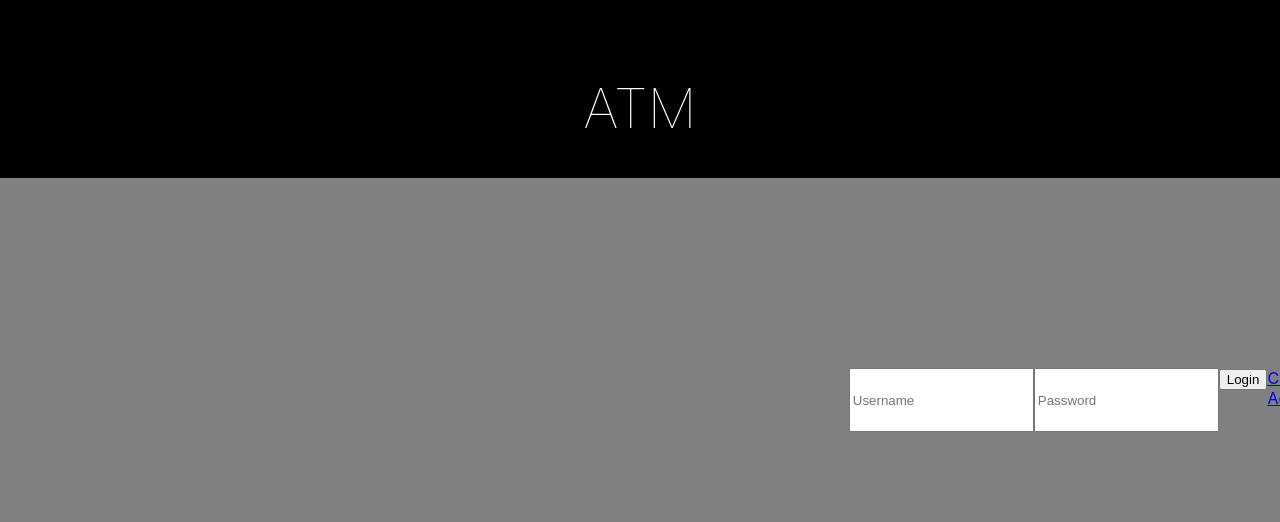
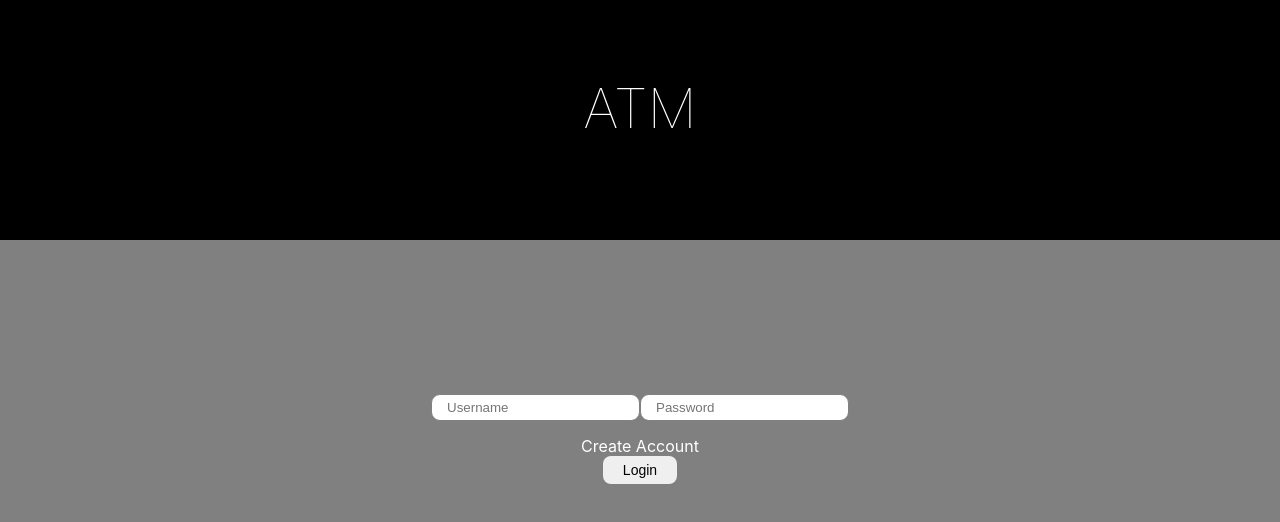
Before and after one commit to genady213/bank-frontend, a React (Create React App) app: page / in a window 1280 px wide. Shown: the top 522 px of the page. Built offline with nearby package versions, Linux system fonts and the light colour scheme.

Commit message:
Fixed the alignment

```diff
--- a/src/App.css
+++ b/src/App.css
@@ -1,4 +1,6 @@
-
-.app{
+body {
+  display: flex;
   height: 100vh;
+  width: 100%;
+  flex-direction: column;
 }
--- a/src/pages/login.css
+++ b/src/pages/login.css
@@ -1,6 +1,7 @@
 .login-main{
     display: flex;
     flex-direction: column;
+    height: 100vh;
 }
 
 .login-top {
@@ -20,26 +21,68 @@
 
 .login-middle {
     display: flex;
+    flex-direction: column;
     flex: 0.7;
     background-color: grey;
     height: 100%;
     width:100%;
-    z-index: -100;
-    position:fixed;
 }
 
 .login-form{
     display: flex;
     justify-content: center;
     align-self: center;
-    width: 30%;
     height: auto;
-    margin-left: auto;
-    margin-right: 30px;
+}
+.loginFields {
+    color: gray;
+    border: 1px gray solid;
+    border-radius: 9px;
+    margin-top:10px;
+    margin-bottom: 15px;
+    padding: 5px 15px;
+    top:20px;
+}
+.buttondiv{
+    justify-content: center;
+    align-self: center;
+}
+
+.login-button {
+    border-radius: 8px;
+    border-style: none;
+    box-sizing: border-box;
+    color: #000000;
+    cursor: pointer;
+    display: inline-block;
+    font-size: 14px;
+    font-weight: 500;
+    line-height: 20px;
+    list-style: none;
+    outline: none;
+    padding: 4px 20px;
+    position: relative;
+    text-align: center;
+    text-decoration: none;
+    transition: color 100ms;
+    user-select: none;
+    -webkit-user-select: none;
+    touch-action: manipulation;
 }
 
 .error-user{
+    justify-content: center;
+    align-self: center;
+    margin-top: 10%;
     visibility: hidden;
     color: red;
     font-size: small;
 }
+
+.createAccountButton{
+    justify-content: center;
+    align-self: center;
+    color: #ffffff;
+    text-decoration: none;
+    position:relative;
+}
--- a/src/pages/login.js
+++ b/src/pages/login.js
@@ -10,15 +10,21 @@ export function Login() {
                 <h1 className="title">ATM</h1>
         </div>
             <div className="login-middle">
-              <form className="login-form">
               <div
                 id = "error"
                 className="error-user">Username or Password Incorrect</div>
+              <form className="login-form">
                   <input ref={myuser} type="text" id="Username" placeholder="Username"className="loginFields"></input>
-                  <br></br>
                   <input ref={mypass} type="password" id="Password" placeholder="Password" className="loginFields"></input>
-                  <br></br>
-                  <div className="buttondiv">
+
+            </form>
+            <a
+                href="#"
+                className="createAccountButton"
+              >
+                Create Account
+              </a>
+            <div className="buttondiv">
                 <button
                   className="login-button"
                   type="button"
@@ -28,13 +34,7 @@ export function Login() {
                 </button>
               </div>
 
-              <a
-                href="#"
-                className="createAccountButton"
-              >
-                Create Account
-              </a>
-            </form>
+
           </div>
       </div>
     );
```
